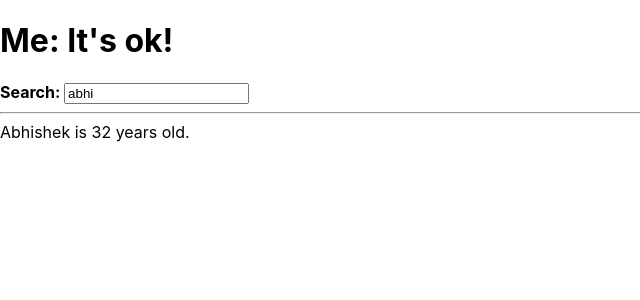
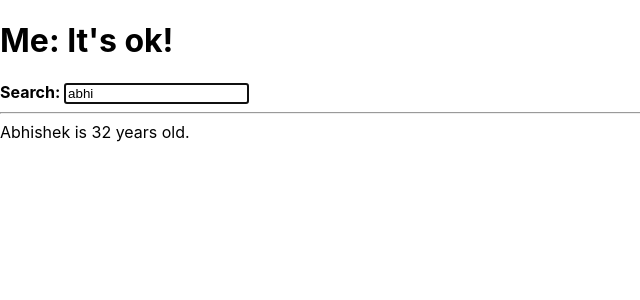
Before and after one commit to abhishak3/REACTion, a React (Create React App) app in the folder 02.React_Hello_world/hacker-stories/: page / in a window 1280 px wide. Shown: the top 300 px of the page, without its empty margins (0-640 px from the left). Built offline with nearby package versions, Linux system fonts and the light colour scheme.

Commit message:
useRef hook

```diff
--- a/02.React_Hello_world/hacker-stories/src/App.js
+++ b/02.React_Hello_world/hacker-stories/src/App.js
@@ -1,15 +1,16 @@
-import React from 'react';
+import { wait } from '@testing-library/user-event/dist/utils';
+import React, { useState, useEffect, useRef } from 'react';
 
 function say(message) {
     return `Me: ${message}`;
 }
 
 const useSemiPersistentState = (key, initialState) => {
-    const [searchTerm, setSearchTerm] = React.useState(
+    const [searchTerm, setSearchTerm] = useState(
         localStorage.getItem('search') || initialState
     );
 
-    React.useEffect(() => {
+    useEffect(() => {
         localStorage.setItem('search', searchTerm);
     }, [searchTerm, key]);
 
@@ -59,6 +60,7 @@ const App = () => {
                 label="Search"
                 search={searchTerm}
                 onSearch={handleSearch}
+                isFocused
             >
                 <strong>Search: </strong>
             </InputWithLabel>
@@ -84,16 +86,28 @@ const InputWithLabel = ({
     type = 'text',
     search,
     onSearch,
-    children
-}) => (
+    children,
+    isFocused
+}) => {
+    const inputRef = useRef();
+    useEffect(() => {
+        if (isFocused && inputRef.current) {
+            inputRef.current.focus();
+        }
+    }, [isFocused]);
+
+    return (
         <>
             <label htmlFor={id}>{children}</label>
             <input
                 type={type}
                 id={id}
+                ref={inputRef}
                 value={search}
-            onChange={onSearch} />
+                onChange={onSearch}
+            />
         </>
     );
+}
 
 export default App;
```
Lines whose indentation alone changed are shown as unchanged.
